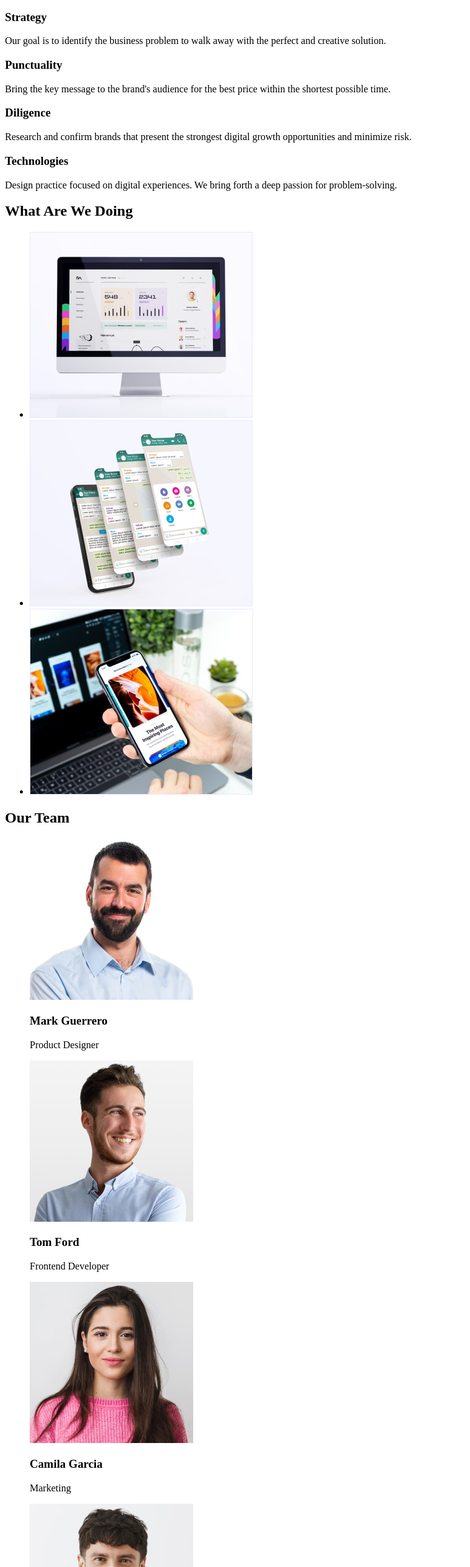
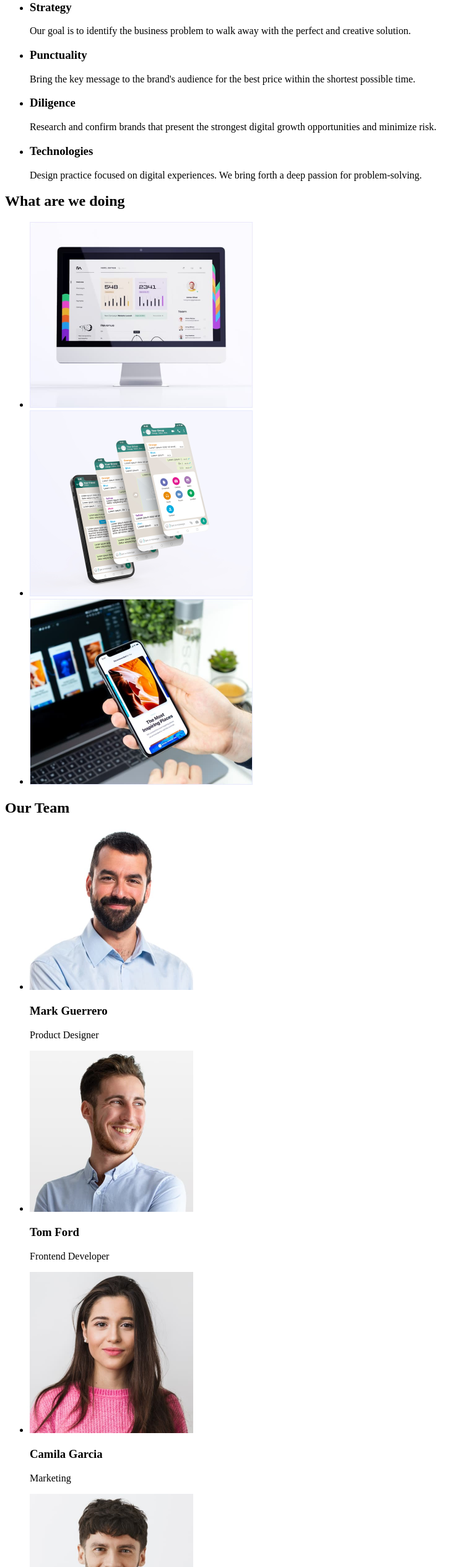
Before and after one commit to Ukulele404/goit-markup-hw-01, a plain HTML site: page index.html in a window 1280 px wide. Shown: the part 254-2782 px from the top of the page at 62% size, without its empty margins (0-759 px from the left). Drawn offline with Linux system fonts and the light colour scheme.

Commit message:
fix of index.html

```diff
--- a/index.html
+++ b/index.html
@@ -9,109 +9,115 @@
 <body>
     <header>
         <nav>
-         <a href="/index.html">WebStudio</a>
+         <a href="./index.html">WebStudio</a>
 
          <ul>
-            <li><a href="#Studio">Studio</a></li>
-            <li><a href="#Portfolio">Portfolio</a></li>
-            <li><a href="#Contacts">Contacts</a></li>
+            <li><a href="">Studio</a></li>
+            <li><a href="">Portfolio</a></li>
+            <li><a href="">Contacts</a></li>
         </ul>
         </nav>
-        <address>
             <ul>
             <li> <a
                  href="mailto:info@devstudio.com">
-                info@devstudio.com </a></li>
+                 info@devstudio.com </a></li>
+                <li><a
+                    href="tel:+110001111111">
+                    +11 (000) 111-11-11</a></li>
             </ul>
 
-        </address>
-        <ul>
-            <li><a href="tel:+110001111111">+11 (000) 111-11-11</a></li>
-        </ul>
-        <section>
-            <h1> Solution For Your Bussines</h1>
-            <button type="button">Order Service</button>
-        </section>
+
+
+
     </header>
     <main>
 
 <!-- Section 1 -->
         <section>
-             <h3>Strategy</h3>
-                <p>Our goal is to identify the business
-                     problem to walk away with the perfect
-                     and creative solution.</p>
+            <h1> Solution For Your Bussines</h1>
+            <button type="button">Order Service</button>
+    </section>
 
-            <h3>Punctuality</h3>
+<!-- Section 2 -->
+         <section>
+            <ul>
+            <li> <h3>Strategy</h3>
+              <p>Our goal is to identify the business
+                 problem to walk away with the perfect
+                 and creative solution.</p></li>
+
+            <li> <h3>Punctuality</h3>
                 <p>Bring the key message to the brand's
                      audience for the best price within
-                     the shortest possible time.</p>
+                     the shortest possible time.</p></li>
 
-            <h3>Diligence</h3>
+            <li> <h3>Diligence</h3>
                 <p>Research and confirm brands that
-                     present the strongest digital growth
-                     opportunities and minimize risk.</p>
+                  present the strongest digital growth
+                    opportunities and minimize risk.</p></li>
 
-            <h3>Technologies</h3>
+            <li> <h3>Technologies</h3>
                 <p>Design practice focused on digital experiences.
-                     We bring forth a deep passion for problem-solving.</p>
-        </section>
+                    We bring forth a deep passion for problem-solving.</p></li>
+            </ul>
 
-        <!-- Section 2 -->
-        <section>
-            <h2>What Are We Doing</h2>
-           <ul>
-            <li><img src="images/pc.jpg" alt="PC with website" width="360"></li>
-            <li><img src="images/phone.jpg" alt="phone with 4 screen" width="360"></li>
-            <li><img src="images/phone2.jpg" alt="phone in hand" width="360"></li>
-           </ul>
         </section>
 
         <!-- Section 3 -->
         <section>
+            <h2>What are we doing</h2>
+           <ul>
+            <li><img src="./images/pc.jpg" alt="PC with website" width="360"/></li>
+            <li><img src="./images/phone.jpg" alt="phone with 4 screen" width="360"/></li>
+            <li><img src="./images/phone2.jpg" alt="phone in hand" width="360"/></li>
+           </ul>
+        </section>
+
+        <!-- Section 4 -->
+        <section>
             <h2>Our Team</h2>
-
-                <figure>
-                    <img src="images/mark-guerrero.jpg" alt="mark-guerrero" width="264">
-                    <figcaption>
-                        <h3> Mark Guerrero</h3>
-                        <p>Product Designer</p>
-                    </figcaption>
-                </figure>
-                <figure>
-                    <img src="images/tom-ford.jpg" alt="tom-ford" width="264">
-                    <figcaption>
-                        <h3>Tom Ford</h3>
-                        <p>Frontend Developer</p>
-                    </figcaption>
-                </figure>
-                <figure>
-                    <img src="images/camila-garcia.jpg" alt="camila-garcia" width="264">
-                    <figcaption>
-                        <h3>Camila Garcia</h3>
-                        <p>Marketing</p>
-                    </figcaption>
-                </figure>
-                <figure>
-                    <img src="images/daniel-wilson.jpg" alt="daniel-wilson" width="264">
-                    <figcaption>
-                        <h3>Daniel Wilson</h3>
-                        <p>UI Design</p>
-                    </figcaption>
-                </figure>
-
-
-
+            <ul>
+                <li>
+                    <img
+                    src="./images/markguerrero.jpg"
+                    alt="Mark Guerrero"
+                    width="264"/>
+                    <h3>Mark Guerrero</h3>
+                    <p>Product Designer</p>
+                </li>
+                <li>
+                    <img
+                     src="./images/tomford.jpg"
+                     alt="Tom Ford"
+                     width="264"/>
+                     <h3>Tom Ford</h3>
+                     <p>Frontend Developer</p>
+                </li>
+                <li>
+                    <img
+                    src="./images/camilagarcia.jpg"
+                    alt="Camila Garcia"
+                    width="264"/>
+                    <h3>Camila Garcia</h3>
+                    <p>Marketing</p>
+                </li>
+                <li>
+                    <img
+                    src="./images/danielwilson.jpg"
+                    alt="danielwilson"
+                    width="264"/>
+                    <h3>Daniel Wilson</h3>
+                    <p>UI Designer</p>
+                </li>
+            </ul>
         </section>
     </main>
     <footer>
-       <ul>
-        <li><a href="/index.html">WebStudio</a></li>
-        <li><p>Increase the flow of customers and
+
+        <a href="./index.html">WebStudio</a>
+        <p>Increase the flow of customers and
                 sales for your business with digital
                 marketing & growth solutions.</p>
-        </li>
-       </ul>
 
 
     </footer>
```
Also changed, not shown: images/camilagarcia.jpg (renamed from images/camila-garcia.jpg), images/danielwilson.jpg (renamed from images/daniel-wilson.jpg), images/markguerrero.jpg (renamed from images/mark-guerrero.jpg), images/tomford.jpg (renamed from images/tom-ford.jpg).
